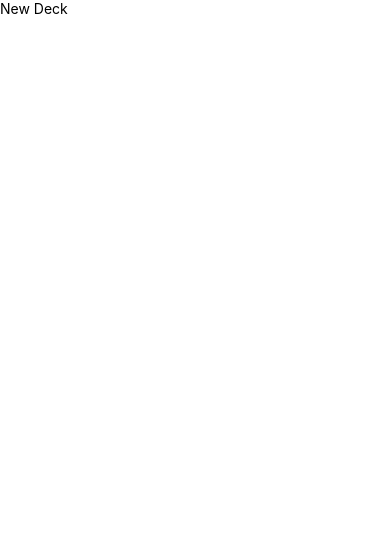
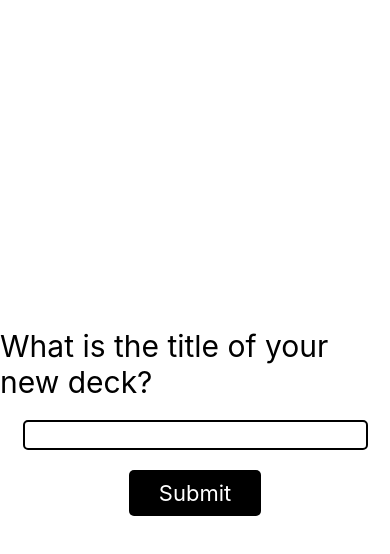
Before and after one commit to gabyquiles/MobileFlashcards, a React Native app: screen / in a window 390 px wide. Shown: the top 554 px of the page. Built offline with nearby package versions, Linux system fonts and the light colour scheme.

Commit message:
Feature: Add content to NewDeck component

```diff
--- a/components/NewDeck.js
+++ b/components/NewDeck.js
@@ -1,15 +1,56 @@
 import React, {Component} from 'react'
-import {Text, View} from 'react-native'
+import {StyleSheet, Text, TextInput, TouchableOpacity, View} from 'react-native'
 
 class NewDeck extends Component {
     render() {
         return (
-            <View>
-                <Text>New Deck</Text>
+            <View style={styles.container}>
+                <Text style={styles.title}>What is the title of your new deck?</Text>
+                <View style={styles.row}>
+                    <TextInput style={styles.field}/>
+                </View>
+                <TouchableOpacity style={styles.btn}>
+                    <Text style={styles.btnText}>Submit</Text>
+                </TouchableOpacity>
             </View>
         )
     }
 
 }
 
+
+const styles = StyleSheet.create({
+    container: {
+        flex: 1,
+        justifyContent: 'center',
+        alignItems: 'center'
+    },
+    row: {
+        flexDirection: 'row',
+    },
+    title: {
+        fontSize: 30,
+    },
+    field: {
+        flex: 1,
+        borderWidth: 2,
+        borderColor: '#000000',
+        borderRadius: 5,
+        margin: 20,
+        fontSize: 22,
+    },
+    btn: {
+        backgroundColor: '#000000',
+        borderRadius: 5,
+        padding: 10,
+        paddingRight: 30,
+        paddingLeft: 30
+    },
+    btnText: {
+        color: '#FFFFFF',
+        fontSize: 22,
+        textAlign: 'center'
+    }
+})
+
 export default NewDeck
```
